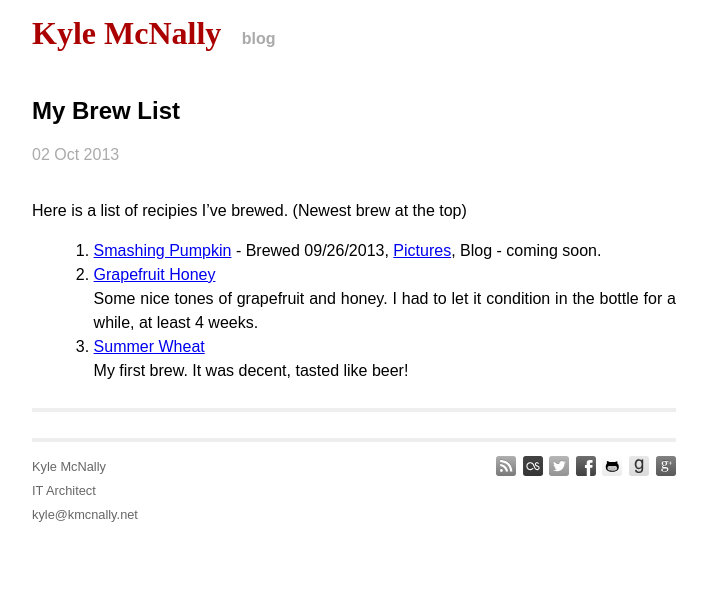
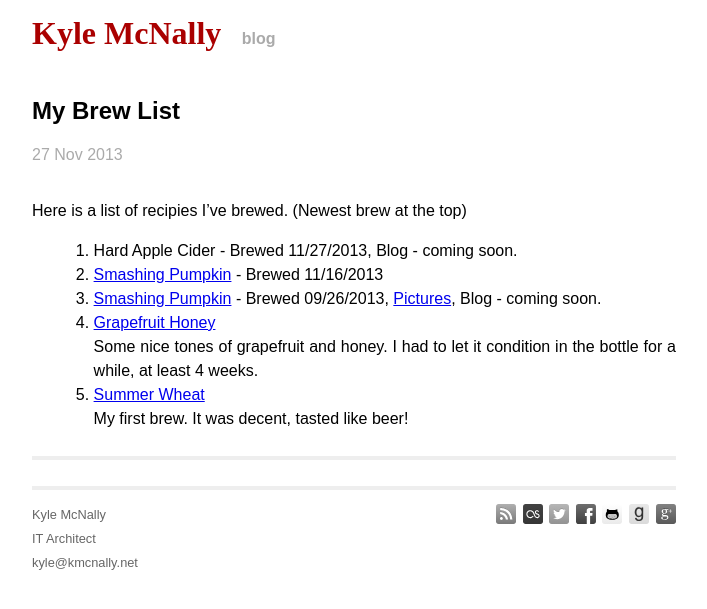
Before and after one commit to Sparticuz/sparticuz.github.io, a Jekyll site: the page built from _posts/2013-10-01-brew-list.markdown, in a window 1280 px wide. Shown: the top 609 px of the page, without its empty margins (286-993 px from the left). Built offline with Jekyll 4.4.1, drawn with Linux system fonts in a browser that asks for light colours; some web fonts are replaced; Markdown is read by kramdown in place of the engine named in the settings; comment, search, counter and statistics services are not loaded.

Commit message:
updated brewlist

```diff
--- a/_posts/2013-10-01-brew-list.markdown
+++ b/_posts/2013-10-01-brew-list.markdown
@@ -4,11 +4,13 @@ title: "My Brew List"
 category: blog
 author: Kyle McNally
 permalink: /blog/brew-list.html
-date: 2013-10-02
+date: 2013-11-27
 ---
 
 Here is a list of recipies I've brewed. (Newest brew at the top)
 
+1. Hard Apple Cider - Brewed 11/27/2013, Blog - coming soon.
+1. [Smashing Pumpkin](http://www.northernbrewer.com/shop/smashing-pumpkin-ale-all-grain-kit.html) - Brewed 11/16/2013
 1. [Smashing Pumpkin](http://www.northernbrewer.com/shop/smashing-pumpkin-ale-all-grain-kit.html) - Brewed 09/26/2013, [Pictures](https://secure.flickr.com/photos/sparticuz/tags/smashingpumpkinale), Blog - coming soon.
 1. [Grapefruit Honey](http://brooklynbrewshop.com/1-gallon-beer-mixes/grapefruit-honey-ale-mix)
    Some nice tones of grapefruit and honey. I had to let it condition in the bottle for a while, at least 4 weeks.
```
